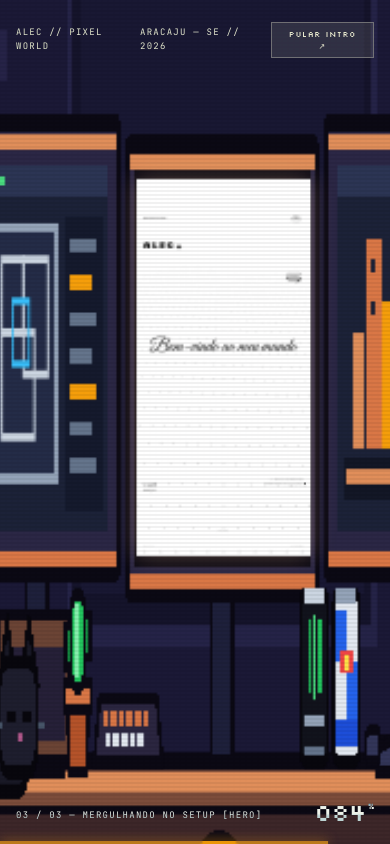
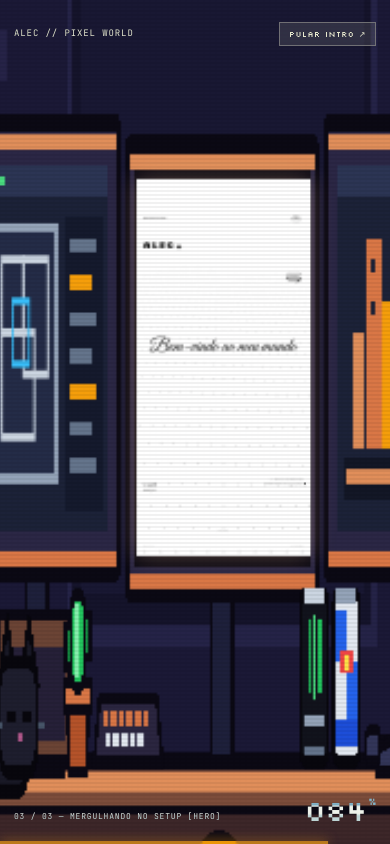
Before and after one commit to exdrama23/interactive-portfolio, a React (Vite) app: page / in a window 390 px wide. Built offline with nearby package versions, Linux system fonts and the light colour scheme; a web font is replaced by a local one.

Commit message:
fix: HUD da intro e hero em telas pequenas
HUD da intro: em <=640px esconde o rotulo central do topo, nao quebra labels/botao e separa etapa e percentual no rodape; em altura curta encosta o HUD nas bordas. Hero real: em <=380px reduz saudacao/selo para nao colidirem em 320px.

```diff
--- a/src/components/ui/hero-collage.tsx
+++ b/src/components/ui/hero-collage.tsx
@@ -173,6 +173,13 @@ const CSS = `
   .hcl-hud{padding:0 6vw 2vh;font-size:9px;letter-spacing:.1em}
   .hcl-hud-links{display:none}
   .hcl-hud>span:nth-child(2){text-align:right}
+}
+/* Telas bem estreitas (320px): o selo do ano encostava na saudação. */
+@media (max-width:380px){
+  .hcl-greet{left:5vw;font-size:12px}
+  .hcl-ver{top:9.5vh;right:5vw;width:112px;height:64px}
+  .hcl-ver-num{font-size:36px}
+  .hcl-tag{top:23vh}
 }
 @media (prefers-reduced-motion:reduce){
   .hcl-par{translate:none;transition:none}
--- a/src/components/ui/introducao/preloader.css
+++ b/src/components/ui/introducao/preloader.css
@@ -439,6 +439,69 @@
   text-transform: uppercase;
 }
 
+/* --------------------------------------------------------------------------
+   HUD em telas pequenas.
+   Em retrato o rodapé tem pouco espaço: o rótulo da etapa quebra em duas
+   linhas à esquerda e o percentual fica isolado à direita, sem se encostar.
+   No topo o rótulo do meio sai (a mesma informação já aparece no rodapé) e
+   nada quebra no meio da palavra.
+   -------------------------------------------------------------------------- */
+@media (max-width: 640px) {
+  .pw-hud-top,
+  .pw-hud-bot {
+    left: 14px;
+    right: 14px;
+  }
+  .pw-hud-top {
+    gap: 10px;
+    font-size: 9px;
+    letter-spacing: 0.1em;
+  }
+  .pw-hud-top > span {
+    white-space: nowrap;
+  }
+  .pw-hud-top > span:nth-child(2) {
+    display: none;
+  }
+  .pw-hud-skip {
+    flex: none;
+    white-space: nowrap;
+    padding: 5px 9px;
+    font-size: 8px;
+    letter-spacing: 0.06em;
+  }
+  .pw-hud-bot {
+    align-items: flex-end;
+    gap: 12px;
+  }
+  .pw-hud-stage {
+    flex: 1 1 auto;
+    min-width: 0;
+    max-width: 64%;
+    font-size: 8px;
+    line-height: 1.5;
+    letter-spacing: 0.1em;
+    white-space: normal;
+  }
+  .pw-hud-pct {
+    flex: none;
+    font-size: clamp(22px, 7.4vw, 34px);
+  }
+}
+
+/* Celulares deitados: altura curta, então o rodapé fica mais colado. */
+@media (max-height: 480px) {
+  .pw-hud-top {
+    top: 10px;
+  }
+  .pw-hud-bot {
+    bottom: 10px;
+  }
+  .pw-hud-pct {
+    font-size: clamp(18px, 4.4vh, 28px);
+  }
+}
+
 /* Quem pediu menos movimento não recebe as animações decorativas. */
 @media (prefers-reduced-motion: reduce) {
   .pw-star,
```
